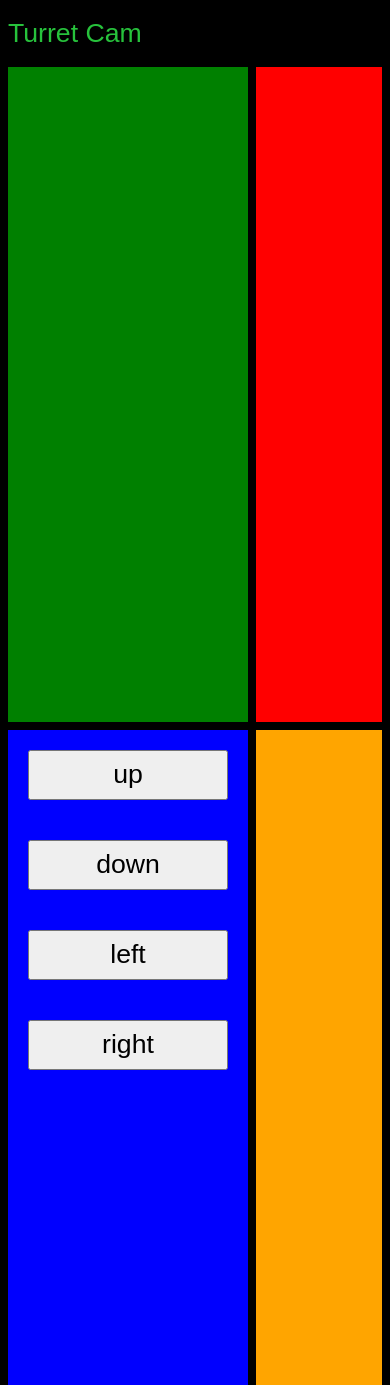
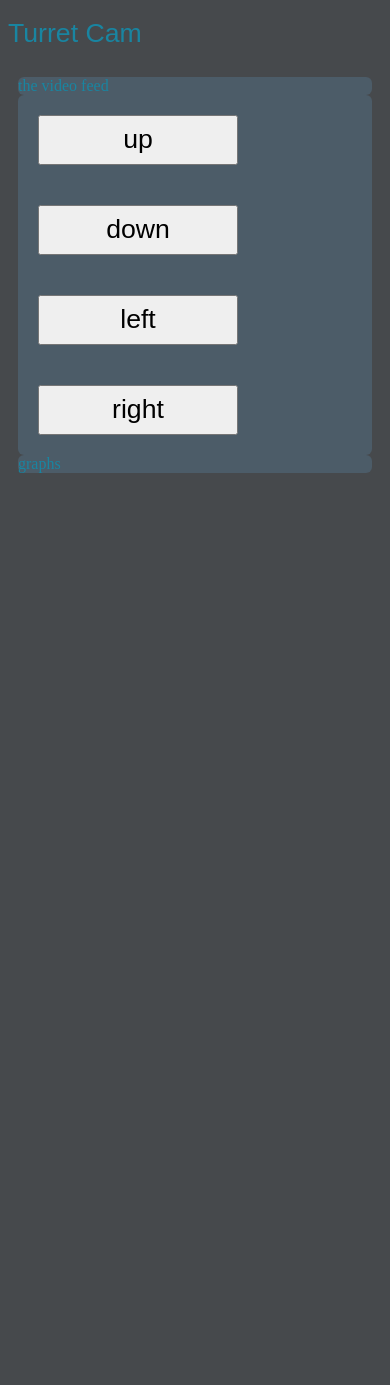
Before and after one commit to matteocrua/Turret-Cam, a Flask app: page / in a window 390 px wide. After the commit the page ends 473 px from the top, so only its background shows below. Run offline with Flask 2, Linux system fonts and the light colour scheme.

Commit message:
changed grid layout to be table. fixing borders

```diff
--- a/static/style.css
+++ b/static/style.css
@@ -1,44 +1,47 @@
 body {
-    background: black;
-    color: rgb(39, 194, 60);
+    background: #46494C;
+    color: #1985A1;
    }
 
 h1{
     font: 20pt Arial;
 }
-.layout {
-    width: auto;
-    height: auto;
-    display: grid;
-    grid-template-rows: repeat(2, 140%);
-    grid-template-columns: repeat(2, 2fr);
-    gap: 8px;
+.table {
+    display: table;
+    width: 100%;
+    border-spacing: 10px;
 }
 
-#video_feed {
-    min-height: 100px;
-    width: 100%;
-    background-color: green;
+.video_feed {
+    display: table-caption;
 }
 
-#controls {
-    min-height: 100px;
-    width: 100%;
-    background-color: blue;
+.controls {
+    display: table-cell;
 }
 
-#settings {
+.graph {
+    display: table-cell;
+}
+
+.video_feed, .controls, .graph{
+    height: auto;
+    background-color: #4C5C68;
+    border-radius: 6px;
+}
+
+.settings {
     min-height: 100px;
+    float: left;
     width: 100%;
     background-color: red;
 }
 
-#graph {
-    min-height: 100px;
-    width: 100%;
-    background-color: orange;
+@media screen and (max-width: 600px) {
+    .layout, .video_feed, .controls, .graph, .settings {
+      display: block;
+    }
 }
-
 .control_button{
     width: 200px;
     height: 50px;
--- a/templates/index.html
+++ b/templates/index.html
@@ -11,13 +11,13 @@
     </head>
     <body>
         <h1 class="heading">Turret Cam</h1>
-        <section class="layout">
-            <div id="video_feed"></div>
+        <div class="table">
+            <div class="video_feed"> the video feed </div>
 
-            <div id="settings"></div>
+            <!-- <div class="settings"></div> -->
 
             <!-- display buttons for the movement controll -->
-            <div id="controls">
+            <div class="controls">
                 <button class="control_button" onclick="control('u')">up</button>
                 <button class="control_button" onclick="control('d')">down</button>
                 <button class="control_button" onclick="control('l')">left</button>
@@ -31,6 +31,6 @@
                 }
             </script>
 
-            <div id="graph"></div>
-        </section>
+            <div class="graph">graphs</div>
+        </div>
 </html>
```
